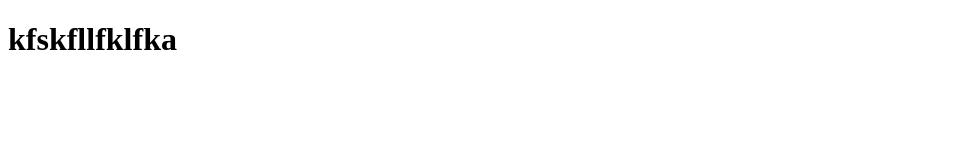
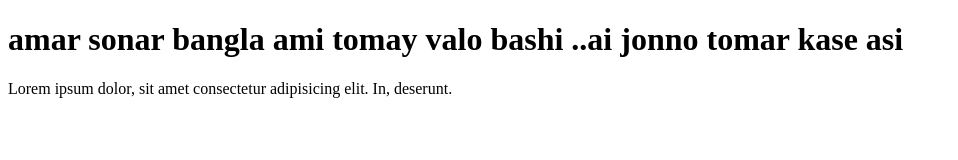
Before and after one commit to humayonitbd/Project-Site1, a plain HTML site: page index.html in a window 1280 px wide. Shown: the whole page, without its empty margins (0-958 px from the left). Drawn offline with Linux system fonts and the light colour scheme.

Commit message:
added header

```diff
--- a/index.html
+++ b/index.html
@@ -7,6 +7,7 @@
     <title>Document</title>
 </head>
 <body>
-    <h1>kfskfllfklfka</h1>
+    <h1>amar sonar bangla ami tomay valo bashi ..ai jonno tomar kase asi</h1>
+    <p>Lorem ipsum dolor, sit amet consectetur adipisicing elit. In, deserunt.</p>
 </body>
 </html>
```
